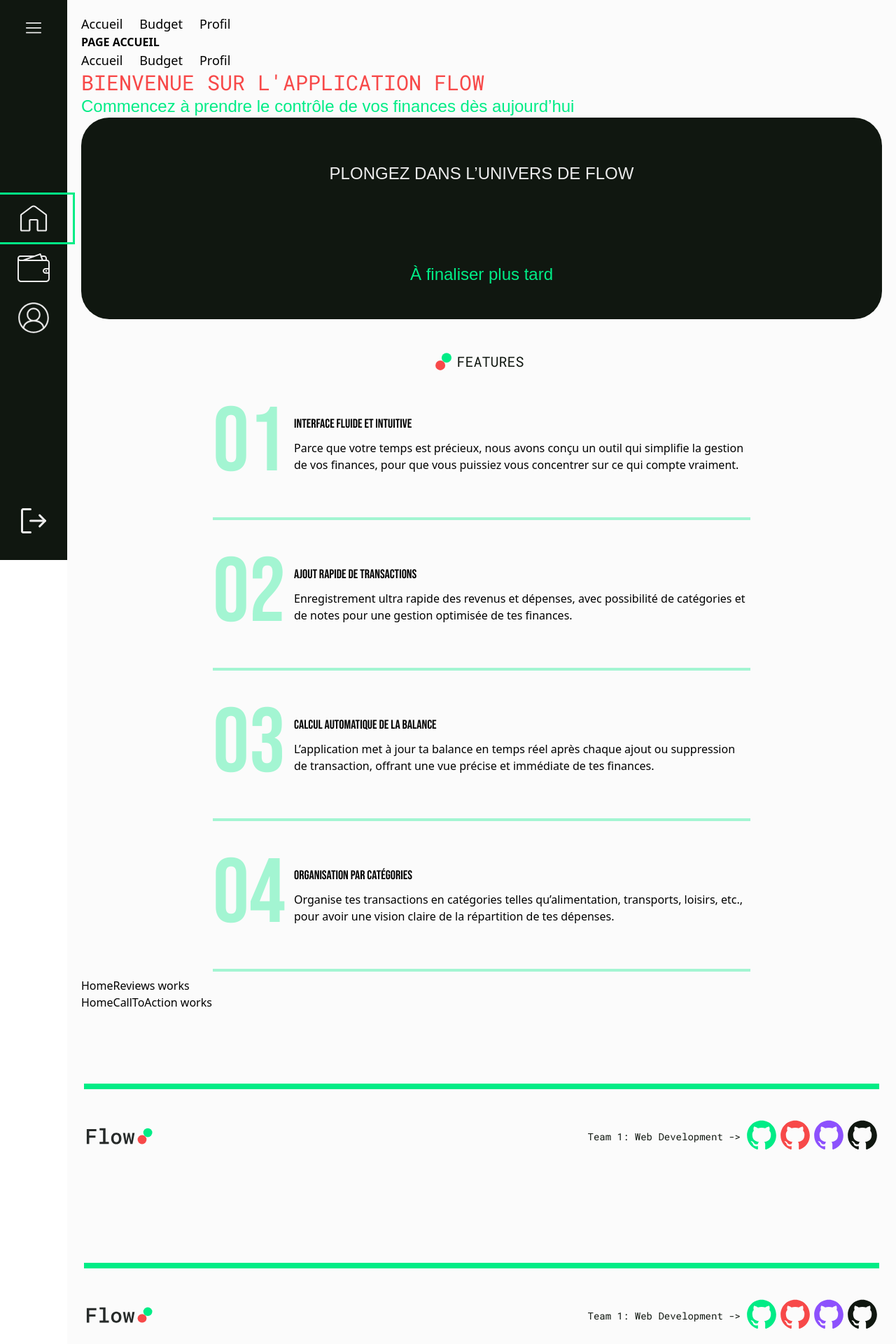
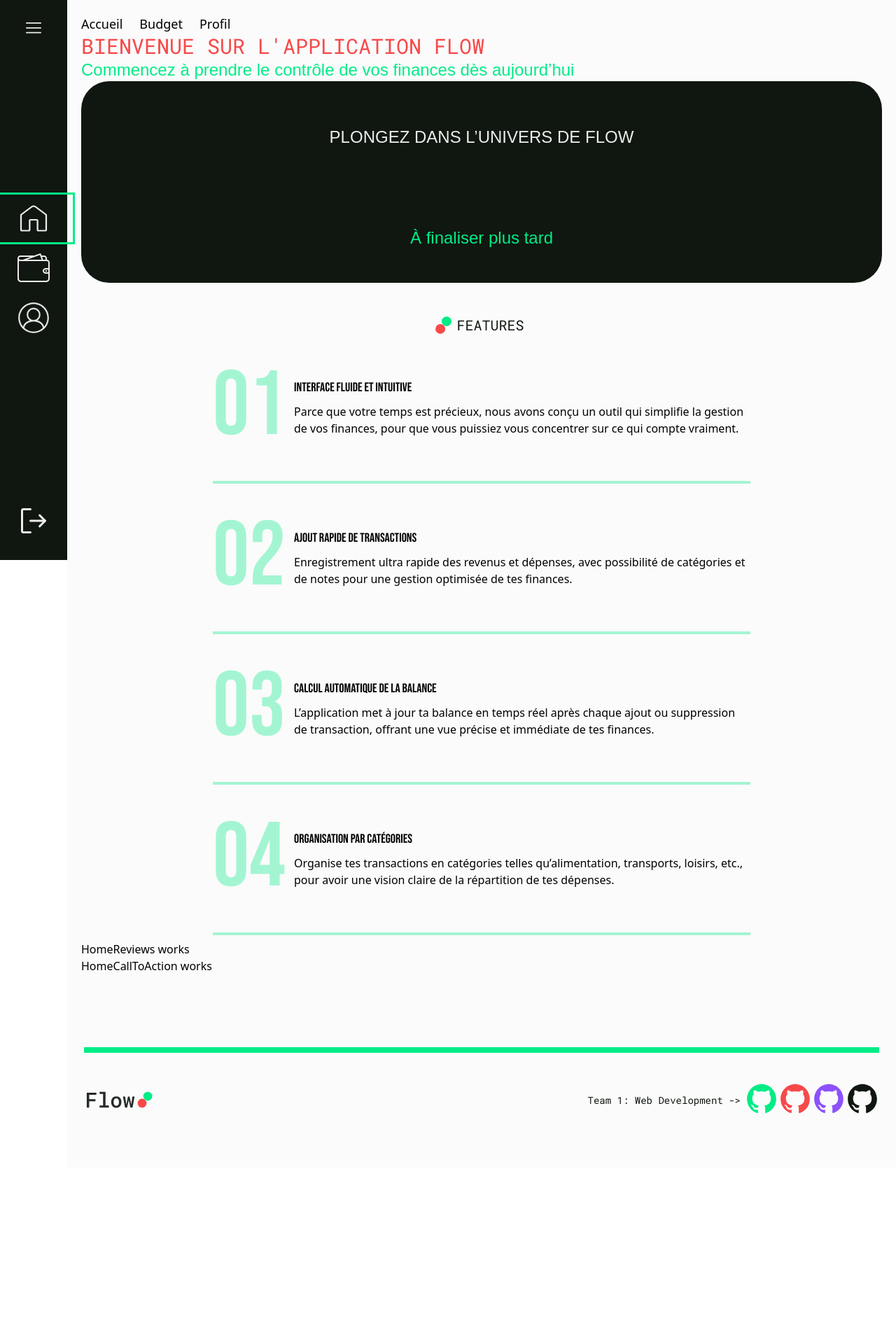
Before and after one commit to Big-pun/projet-synthese, a Vue app: page /accueil in a window 1280 px wide. Shown: the top 1920 px of the page at 70% size. After the commit the page ends 1668 px from the top, so only its background shows below. Built offline with nearby package versions, Linux system fonts and the light colour scheme.

Commit message:
Remove unnecessary test content

```diff
--- a/src/view/BudgetView.vue
+++ b/src/view/BudgetView.vue
@@ -5,7 +5,6 @@ import SpendingTable from '@/components/budget/SpendingTable.vue';
 </script>
 
 <template>
-  <p class="font-bold">CONTENU PAGE BUDGET</p>
   <BudgetPreview></BudgetPreview>
   <IncomeTable></IncomeTable>
   <SpendingTable></SpendingTable>
--- a/src/view/HomeView.vue
+++ b/src/view/HomeView.vue
@@ -10,16 +10,11 @@ import Footer from '@/components/general/Footer.vue'
 </script>
 
 <template>
-  <p class="font-bold">PAGE ACCUEIL</p>
-  <Header></Header>
-    <main>
-      <HomeHero></HomeHero>
-      <HomeScreenShots></HomeScreenShots>
-      <HomeFeatures></HomeFeatures>
-      <HomeReviews></HomeReviews>
-      <HomeCallToAction></HomeCallToAction>
-    </main>
-  <Footer></Footer>
+  <HomeHero></HomeHero>
+  <HomeScreenShots></HomeScreenShots>
+  <HomeFeatures></HomeFeatures>
+  <HomeReviews></HomeReviews>
+  <HomeCallToAction></HomeCallToAction>
 </template>
 
 <style></style>
--- a/src/view/ProfileView.vue
+++ b/src/view/ProfileView.vue
@@ -6,7 +6,6 @@ import ProfileSchoolInfos from '@/components/profile/ProfileSchoolInfos.vue';
 </script>
 
 <template>
-    <p class="font-bold">CONTENU PAGE PROFILE</p>
     <ProfilePreview></ProfilePreview>
     <ProfilePersonnalInfos></ProfilePersonnalInfos>
     <ProfileSchoolInfos></ProfileSchoolInfos>
```
